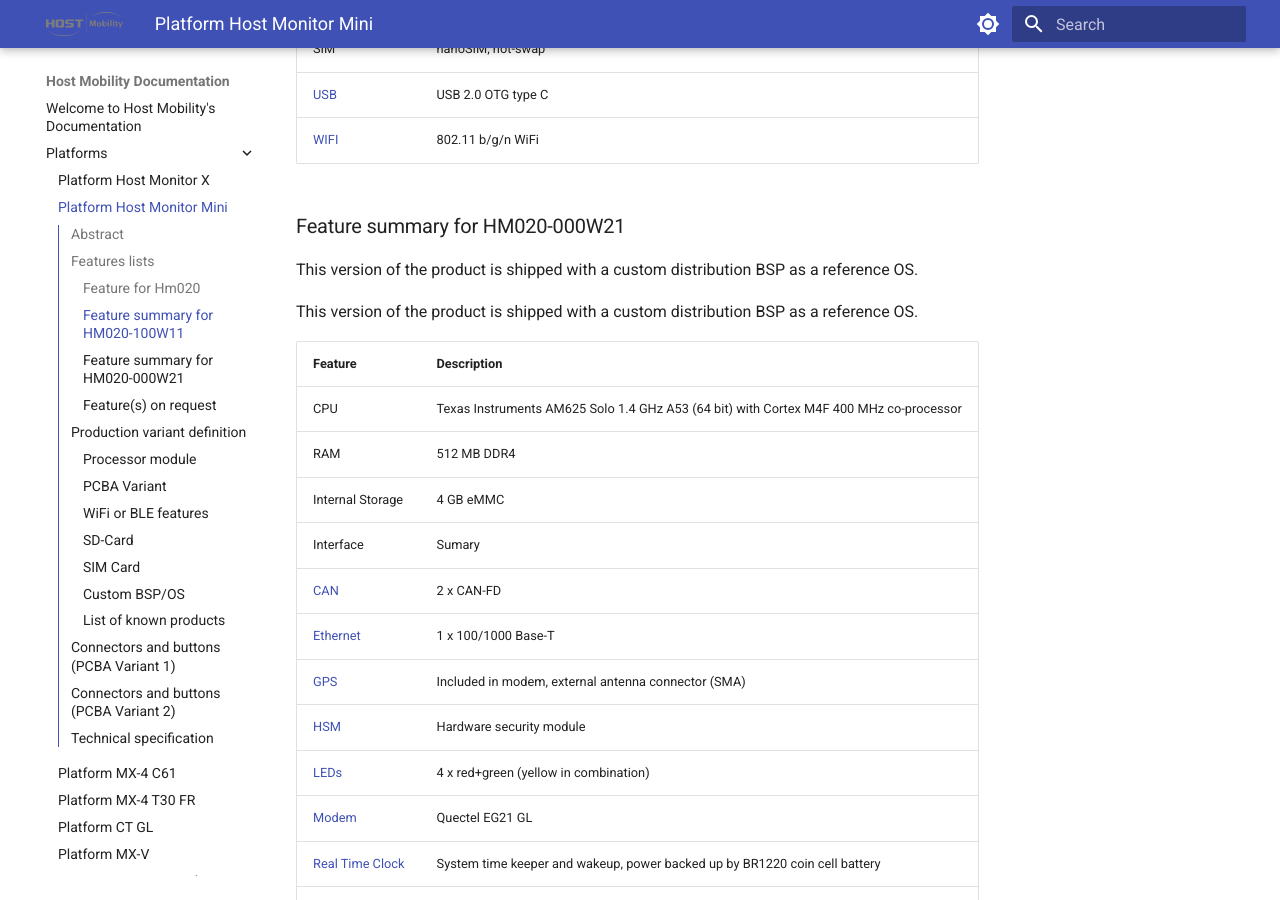
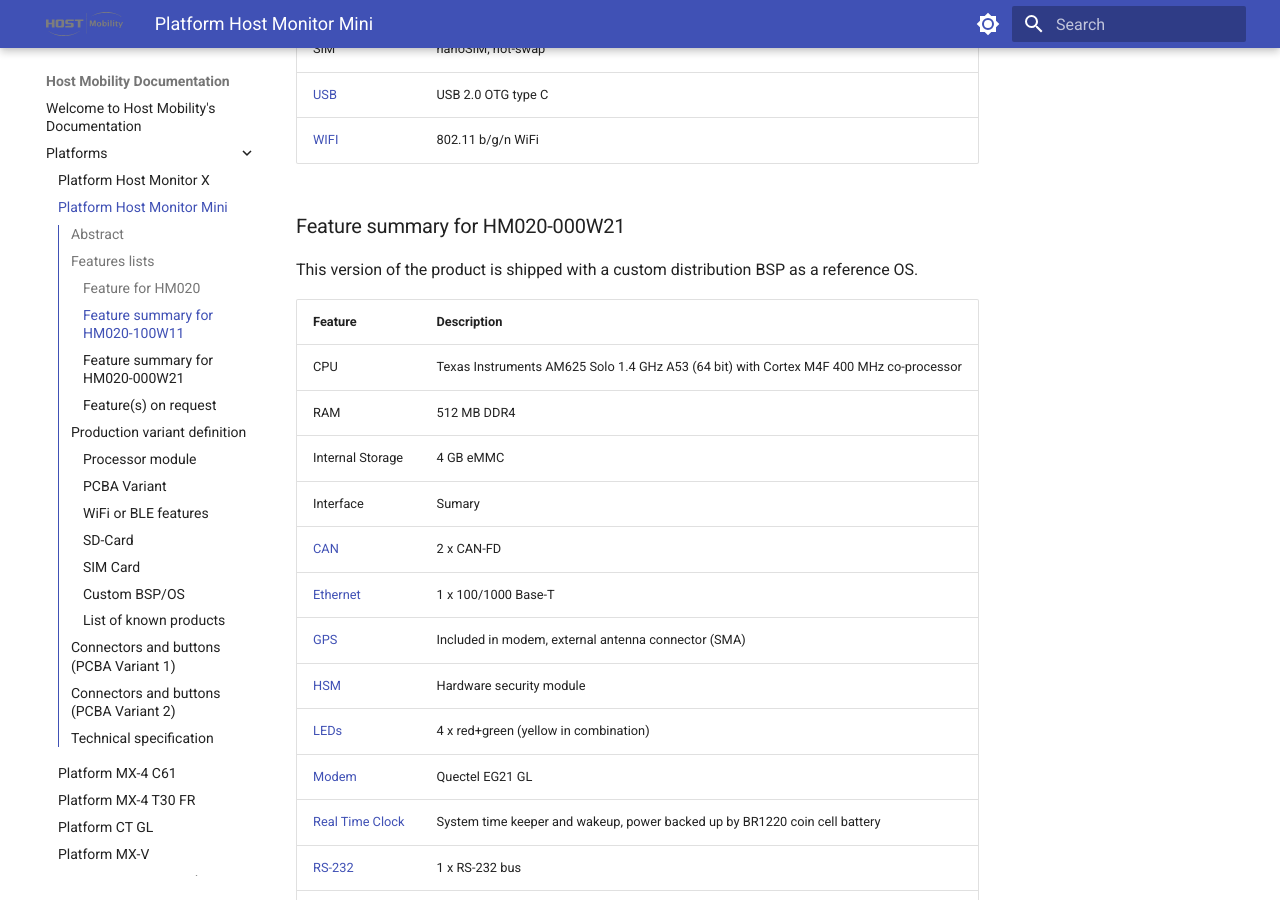
Before and after one commit to hostmobility/documentation, an MkDocs documentation site: the page built from docs/product/host-monitor-mini.md, in a window 1280 px wide and 900 px high, scrolled down 2760 px. Built offline with MkDocs 1.6.1 and Material for MkDocs 9.7.7, drawn with Linux system fonts in a browser that asks for light colours; some of the changed text lies outside the part shown.

Commit message:
Edit host-monitor-mini.md (removed a double typo, and made Hm020 -> HM020)

```diff
--- a/docs/product/host-monitor-mini.md
+++ b/docs/product/host-monitor-mini.md
@@ -11,7 +11,7 @@
 
 ## Features lists
 
-### Feature for Hm020
+### Feature for HM020
 
 | Feature | Description
 | --- | ---
@@ -44,8 +44,6 @@
 | [WIFI](../interfaces/wifi.md) | 802.11 b/g/n WiFi |
 
 ### Feature summary for HM020-000W21
-
-This version of the product is shipped with a custom distribution BSP as a reference OS.
 
 This version of the product is shipped with a custom distribution BSP as a reference OS.
 
```
